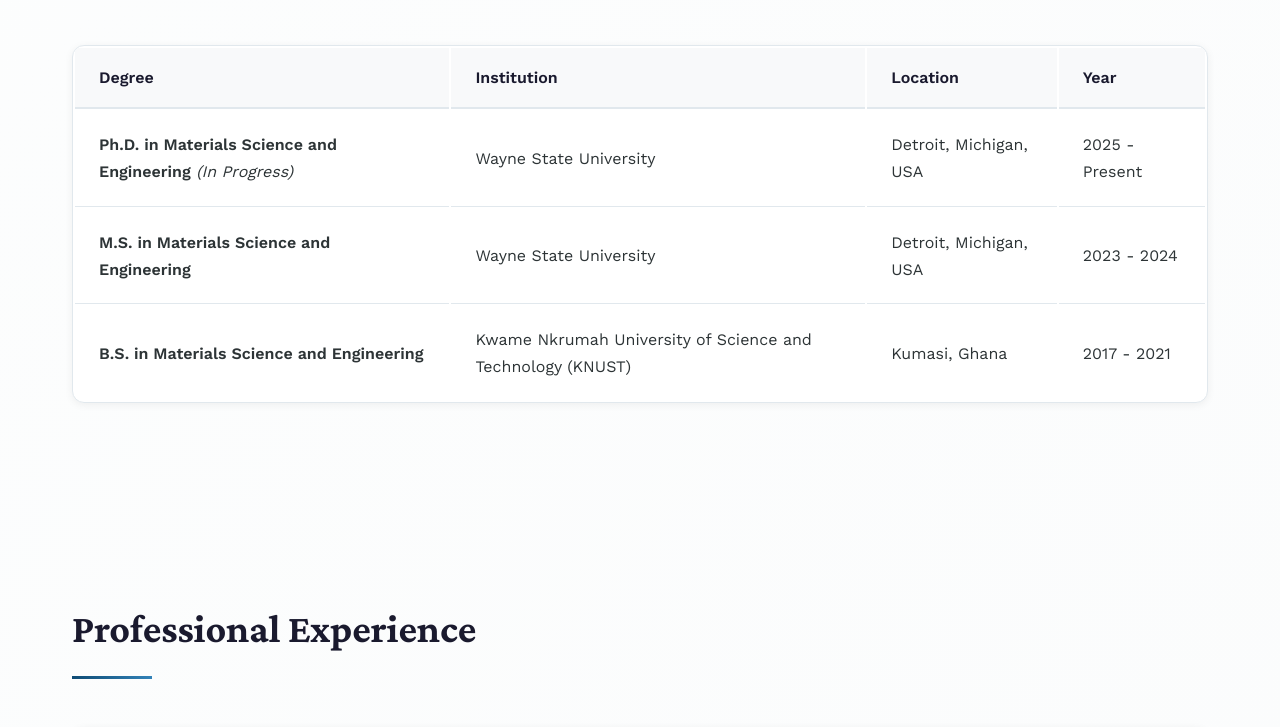
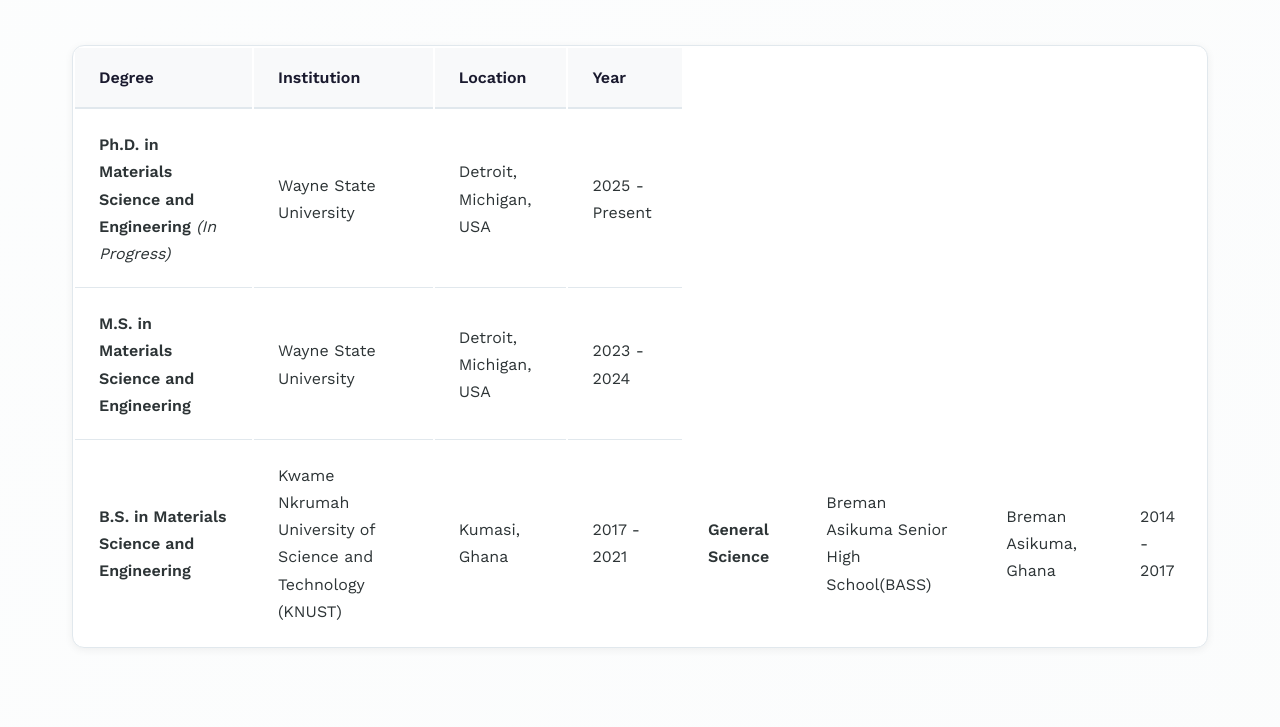
Before and after one commit to obabekah/obabekah.github.io, a plain HTML site: page index.html in a window 1280 px wide. Shown: the part 2020-2747 px from the top of the page. Drawn offline with nearby package versions, Linux system fonts and the light colour scheme.

Commit message:
Update index.html

```diff
--- a/index.html
+++ b/index.html
@@ -680,7 +680,7 @@
                 </div>
             </div>
             <div class="research-card">
-                <img src="Coin-cells.jpg">
+                <img src="Advanced Materials Synthesis.jpg">
                 <div class="research-card-content">
                     <h3>Advanced Materials Synthesis</h3>
                     <p>Expert in multiple synthesis techniques including CVD, sol-gel, hydrothermal, and electrodeposition methods for creating nanostructured materials with enhanced electrochemical properties.</p>
@@ -733,6 +733,11 @@
                     <td>Kwame Nkrumah University of Science and Technology (KNUST)</td>
                     <td>Kumasi, Ghana</td>
                     <td>2017 - 2021</td>
+
+                    <td><strong> General Science </strong></td>
+                    <td>Breman Asikuma Senior High School(BASS)</td>
+                    <td>Breman Asikuma, Ghana</td>
+                    <td>2014 - 2017</td>
                 </tr>
             </tbody>
         </table>
```
